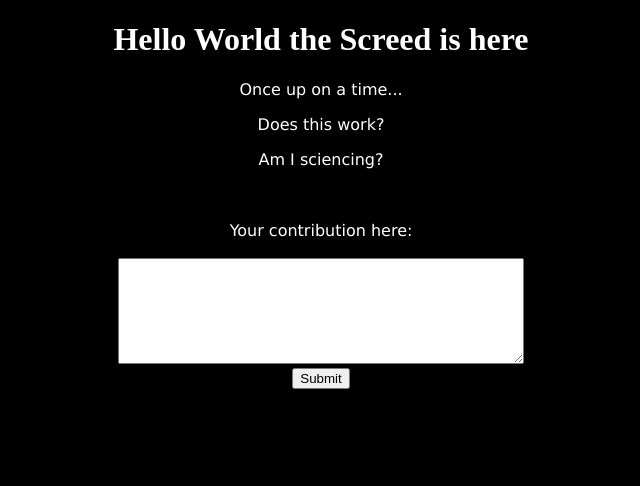
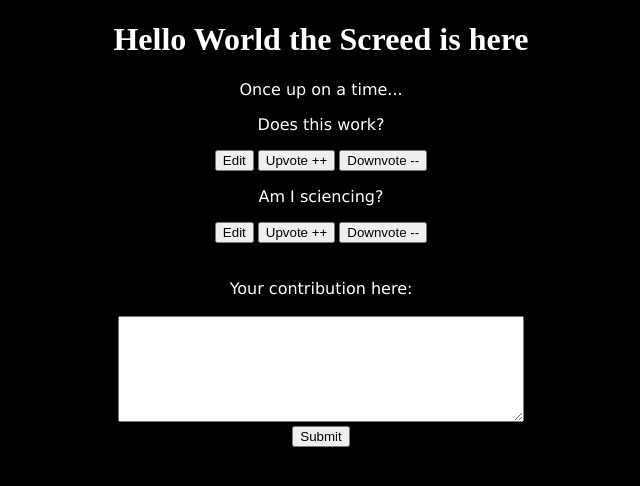
Before and after one commit to UncleSnail/corn_hacks_2022, a Django app: page /screed/ in a window 1280 px wide. Shown: the top 486 px of the page, without its empty margins (319-959 px from the left). Run offline with Django 3.2, Linux system fonts and the light colour scheme; style sheets or scripts are compiled from the project's sources; some libraries are stand-ins or nearby versions.

Commit message:
Added some buttons, though they don't really do much yet

```diff
--- a/Screed/views.py
+++ b/Screed/views.py
@@ -10,6 +10,7 @@ def index(request):
     }
     return render(request, 'index.html',context)
 
+
 @login_required
 def private_place(request):
     return HttpResponse("Don't have access!", content_type="text/plain")
--- a/templates/index.html
+++ b/templates/index.html
@@ -13,6 +13,11 @@
     <p> Once up on a time...</p>
     {% for paragraph in paragraphs%}
     <p> {{paragraph}}</p>
+    <center>
+    <button>Edit</button>
+    <button>Upvote ++ </button>
+    <button>Downvote -- </button>
+    </center>
     {% endfor %}
     <center>
     <br><br>
```
